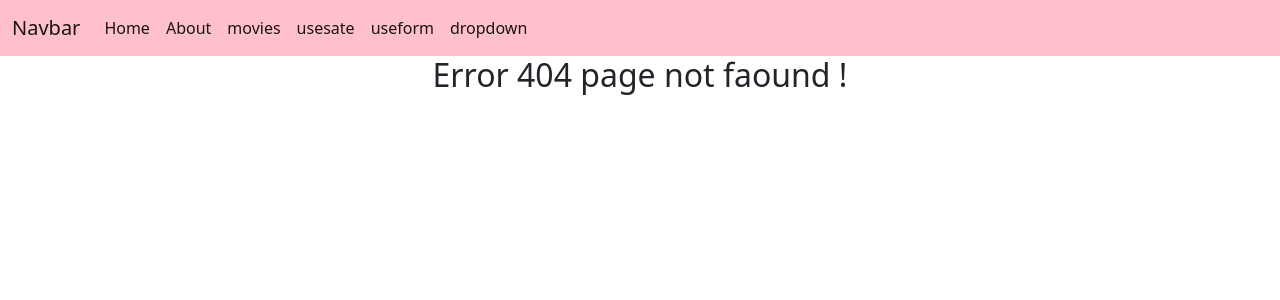
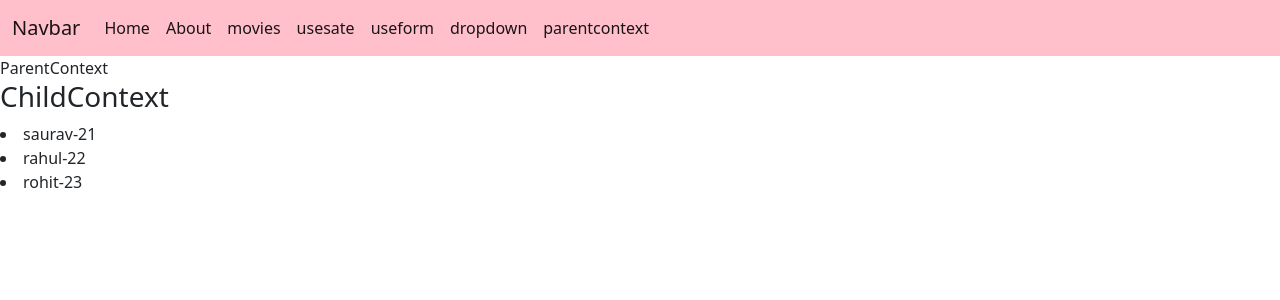
Before and after one commit to Sauravvaghela71/lern_mern_26, a React (Vite) app: page /parentcontext in a window 1280 px wide. Before the commit this address had no page. Shown: the top 300 px of the page. Built offline with nearby package versions, Linux system fonts and the light colour scheme.

Commit message:
usecontext

```diff
--- a/src/App.jsx
+++ b/src/App.jsx
@@ -16,18 +16,16 @@ import Map from './component/Map'
 import UseForm from './component/UseForm'
 import { UserContext } from './component/store/UserContext'
 import Dropdown from './component/Dropdown'
+import ParentContext from './component/ParentContext'
 
 function App() {
 
-  const user = "saurav";
+
   return (
     <>
     <Navbar></Navbar>
     {/* <Map></Map> */}
 
-    {/* { <UserContext.Provider value={user}>
-    <Movies />
-    </UserContext.Provider> } */}
     <Routes>
       <Route path="/netflixHome" element={<NetflixHome />} />
       <Route path="/netflixAbout" element={<NetflixAbout />} />
@@ -37,6 +35,8 @@ function App() {
       <Route path="/usestate" element={<Usestate />} />
       <Route path="/useform" element={<UseForm />} />
       <Route path="/dropdown" element={<Dropdown />} />
+      <Route path="/parentcontext" element={<ParentContext />} />
+
 
 
     </Routes>
--- /dev/null
+++ b/src/component/ChildContext.jsx
@@ -0,0 +1,22 @@
+import React, { useContext } from 'react'
+import { UserContext } from './store/UserContext'
+
+const ChildContext = () => {
+
+    const user = useContext(UserContext)
+
+  return (<>
+    <h3>ChildContext</h3>
+    {
+        user.map((u)=>{
+
+            return <li key={u.id}>{u.name}-{u.age}</li>
+            })
+
+    }
+
+    </>
+  )
+}
+
+export default ChildContext
--- a/src/component/Navbar.jsx
+++ b/src/component/Navbar.jsx
@@ -42,6 +42,11 @@ export const Navbar = () => {
 
         </li>
 
+        <li class="nav-item">
+          <Link class="nav-link active" aria-current="page" to="/parentcontext">parentcontext</Link>
+
+        </li>
+
 
 
 
--- /dev/null
+++ b/src/component/ParentContext.jsx
@@ -0,0 +1,31 @@
+import React from 'react'
+import { UserContext } from './store/UserContext'
+import ChildContext from './ChildContext'
+
+const ParentContext = () => {
+
+
+    const user = [{
+      name :  "saurav",
+       age :21},
+       {
+        name : "rahul",
+        age : 22
+       },
+       {
+        name : "rohit",
+        age : 23
+       }
+      ]
+
+  return (<>
+    <div>ParentContext</div>
+    <UserContext.Provider value={user}>
+        <ChildContext></ChildContext>
+    </UserContext.Provider>
+
+  </>
+  )
+}
+
+export default ParentContext
--- a/src/component/store/UserContext.jsx
+++ b/src/component/store/UserContext.jsx
@@ -1,3 +1,3 @@
 import { createContext } from "react";
 
-export const UserContext  = createContext();
+export  const UserContext = createContext()
```
